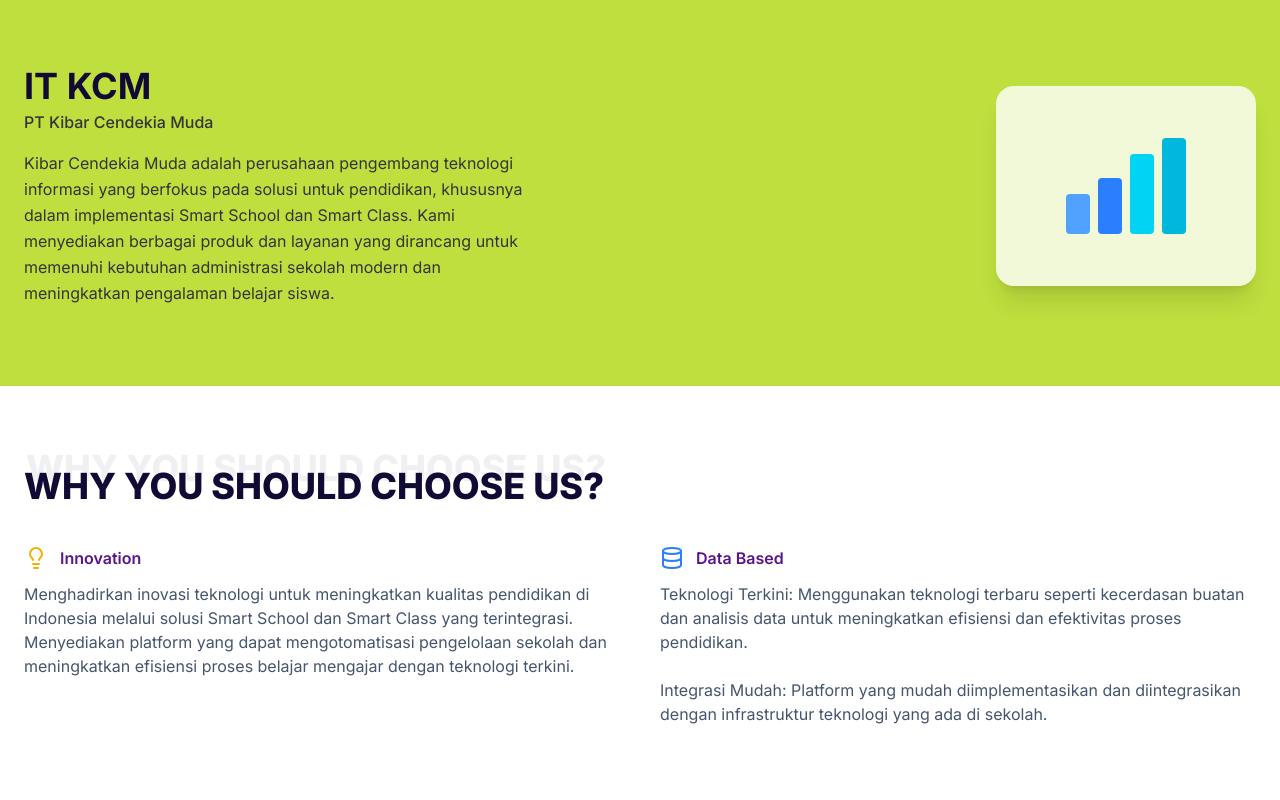
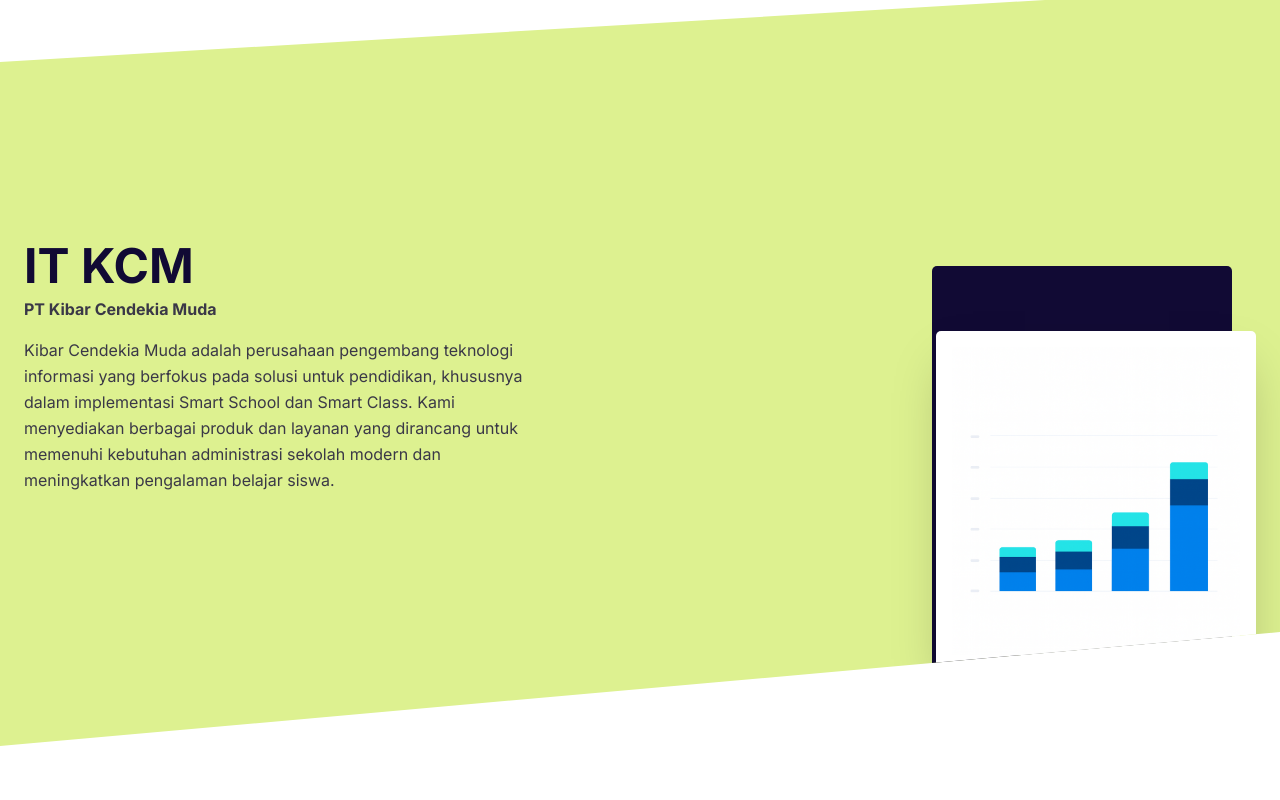
Before and after one commit to esakenyun/luminoed, a Next.js app: page / in a window 1280 px wide. Shown: the part 3560-4360 px from the top of the page. Built offline with nearby package versions, Linux system fonts and the light colour scheme.

Commit message:
add desain

```diff
--- a/app/(services)/services/smart-school/page.tsx
+++ b/app/(services)/services/smart-school/page.tsx
@@ -24,6 +24,7 @@
       return (
         <>
           {/* Section 1 */}
+          <div className="max-w-7xl mx-auto">
           <div className="pt-10 flex justify-between items-center tablet-landscape-min:gap-12">
             <div>
               <h1 className="font-bold text-3xl tablet-landscape-max:text-6xl text-primary-blue">
@@ -124,6 +125,7 @@
                 </div>
               </div>
             </div>
+          </div>
           </div>
         </>
       );
--- a/components/layout/Footer.tsx
+++ b/components/layout/Footer.tsx
@@ -17,7 +17,7 @@
   return (
     <footer className="w-full bg-primary-blue text-white py-12 px-6">
       {/* TOP SECTION */}
-      <div className="max-w-400 mx-auto grid grid-cols-1 md:grid-cols-3 gap-10 items-start">
+      <div className="max-w-7xl mx-auto grid grid-cols-1 md:grid-cols-3 gap-10 items-start">
         {/* Left Menu */}
         <div className="space-y-3">
           {navLinks
--- a/components/sections/home/ITKCM.tsx
+++ b/components/sections/home/ITKCM.tsx
@@ -2,13 +2,17 @@
 
 import { motion } from "framer-motion";
 import { Database, Lightbulb } from "lucide-react";
+import Image from "next/image";
 
 export default function ITKCM() {
   return (
     <section className="w-full overflow-hidden">
       {/* HERO */}
-      <div className="relative bg-primary-green">
-        <div className="mx-auto grid max-w-400 grid-cols-1 items-center gap-12 md:grid-cols-2 px-6 py-20">
+      <div
+        className="relative inset-0 -z-10 bg-[#DDF190]" style={{
+        clipPath: "polygon(0 10%, 100% 0, 100% 85%, 0 100%)",
+        }}>
+        <div className="mx-auto grid max-w-7xl grid-cols-1 items-center gap-12 md:grid-cols-2 px-6 py-20">
           {/* LEFT CONTENT */}
           <motion.div
             initial={{ opacity: 0, y: 30 }}
@@ -16,14 +20,14 @@
             transition={{ duration: 0.6 }}
             viewport={{ once: true }}
           >
-            <h1 className="text-3xl font-bold text-primary-blue md:text-4xl">
+            <h1 className="text-3xl lg:text-[48px] font-bold text-primary-blue md:text-4xl">
               IT KCM
             </h1>
-            <p className="mt-1 text-base font-medium text-primary-blue/80">
+            <p className="lg:text-[16px] mt-1 text-base font-bold text-primary-blue/80">
               PT Kibar Cendekia Muda
             </p>
 
-            <p className="mt-4 max-w-lg text-base leading-relaxed text-primary-blue/80">
+            <p className="mt-4 max-w-lg text-base lg:text-[16px] leading-relaxed text-primary-blue/80">
               Kibar Cendekia Muda adalah perusahaan pengembang teknologi
               informasi yang berfokus pada solusi untuk pendidikan, khususnya
               dalam implementasi Smart School dan Smart Class. Kami menyediakan
@@ -41,15 +45,19 @@
             viewport={{ once: true }}
             className="flex justify-center md:justify-end"
           >
-            <div className="w-65 rounded-2xl bg-white/80 shadow-xl">
-              <div className="flex h-50 items-center justify-center">
-                {/* Mock Chart */}
-                <div className="flex items-end gap-2">
-                  <div className="h-10 w-6 rounded bg-blue-400" />
-                  <div className="h-14 w-6 rounded bg-blue-500" />
-                  <div className="h-20 w-6 rounded bg-cyan-400" />
-                  <div className="h-24 w-6 rounded bg-cyan-500" />
-                </div>
+            <div className="relative lg:h-[600px] flex items-center justify-end tablet-landscape-max::justify-end overflow-visible">
+              {/* BACK BLUE CARD */}
+              <div className="absolute right-6 tablet-landscape-max:right-[95px] top-[200px] w-[300px] h-[450px] bg-primary-blue rounded-[5px] z-0" />
+              {/* FRONT IMAGE CARD */}
+              <div className="relative w-full max-w-[320px] h-[340px] p-4 rounded-[5px] top-[135px] overflow-hidden shadow-2xl bg-white z-10">
+                <Image
+                  src="/bar.png"
+                  width={500}
+                  height={500}
+                  alt="Dashboard Preview"
+                  className="w-full h-full object-cover"
+                  priority
+                />
               </div>
             </div>
           </motion.div>
@@ -57,7 +65,7 @@
       </div>
 
       {/* WHY CHOOSE US */}
-      <div className="mx-auto max-w-400 px-6 py-20">
+      <div className="mx-auto max-w-7xl px-6 py-20">
         <motion.div
           initial={{ opacity: 0, y: 20 }}
           whileInView={{ opacity: 1, y: 0 }}
```
Also changed, not shown: public/bar.png (added).
